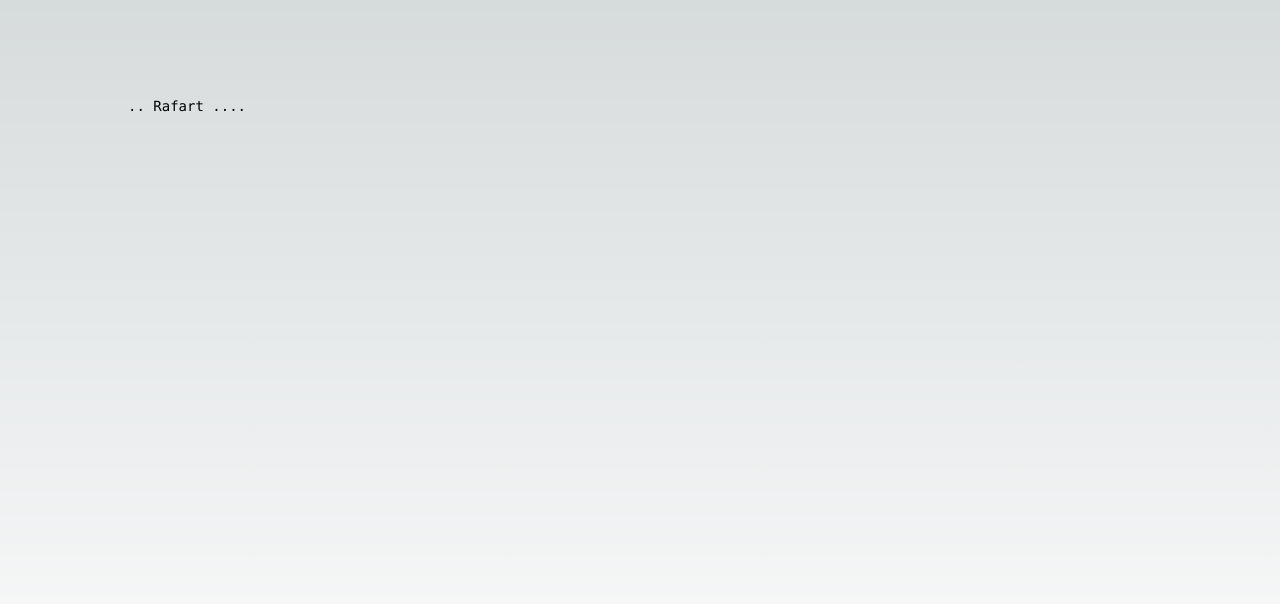
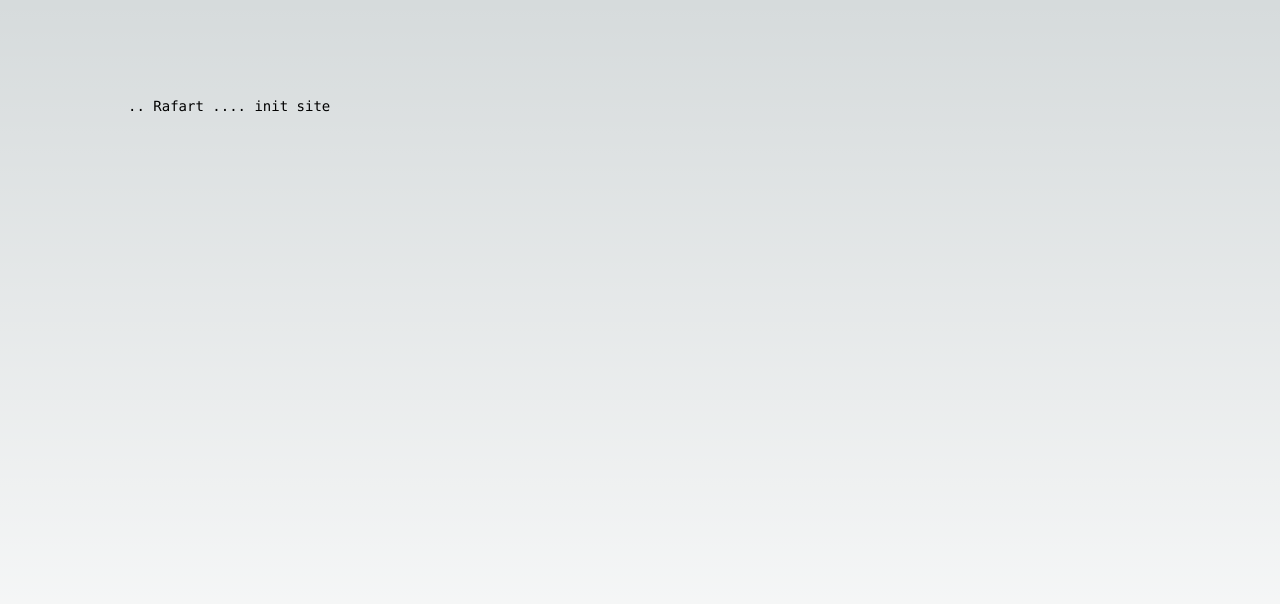
Before and after one commit to rarma4/rafart, a Next.js app: page / in a window 1280 px wide. Shown: the top 604 px of the page. Built offline with nearby package versions, Linux system fonts and the light colour scheme.

Commit message:
teste vercel

```diff
--- a/src/pages/_app.tsx
+++ b/src/pages/_app.tsx
@@ -1,5 +1,6 @@
 import '@/styles/globals.css'
 import type { AppProps } from 'next/app'
+import 'tailwindcss/tailwind.css';
 
 export default function App({ Component, pageProps }: AppProps) {
   return <Component {...pageProps} />
--- a/src/pages/index.tsx
+++ b/src/pages/index.tsx
@@ -9,7 +9,7 @@ export default function Home() {
       className={`flex min-h-screen flex-col items-center justify-between p-24`}
     >
       <div className="z-10 w-full max-w-5xl items-center justify-between font-mono text-sm lg:flex">
-        .. Rafart ....
+        .. Rafart .... init site
       </div>
     </main>
   )
```
